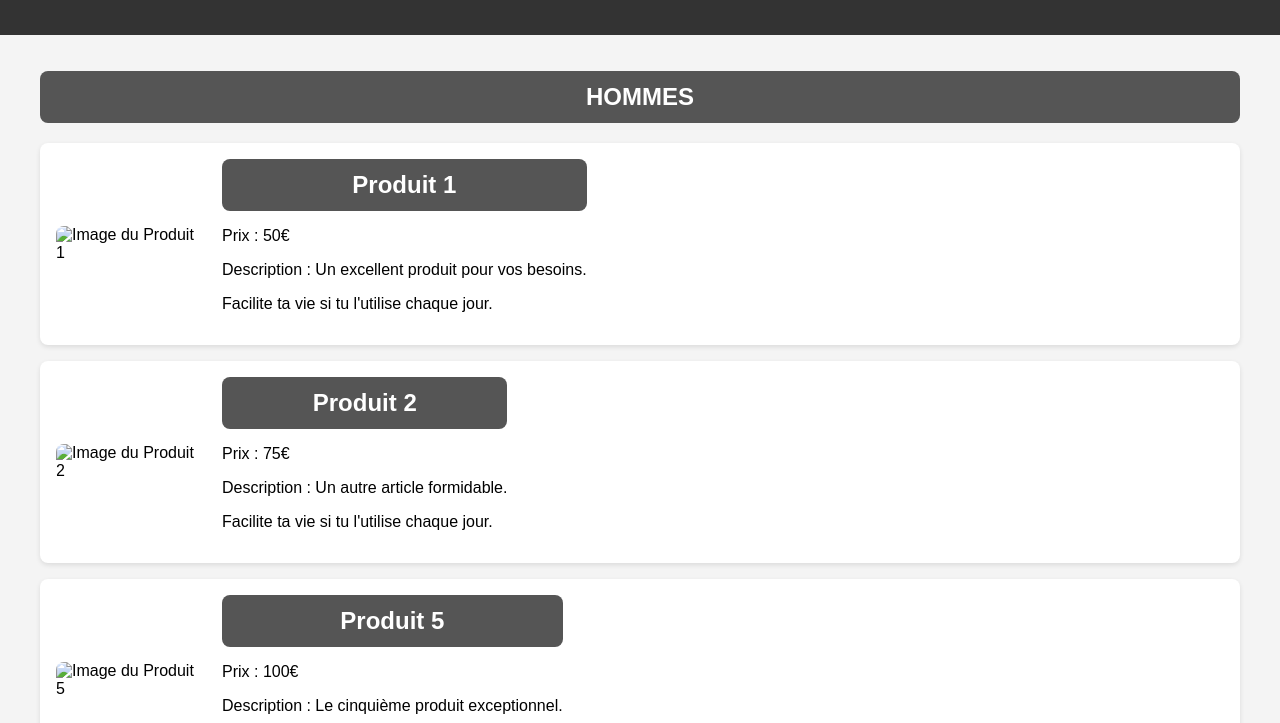
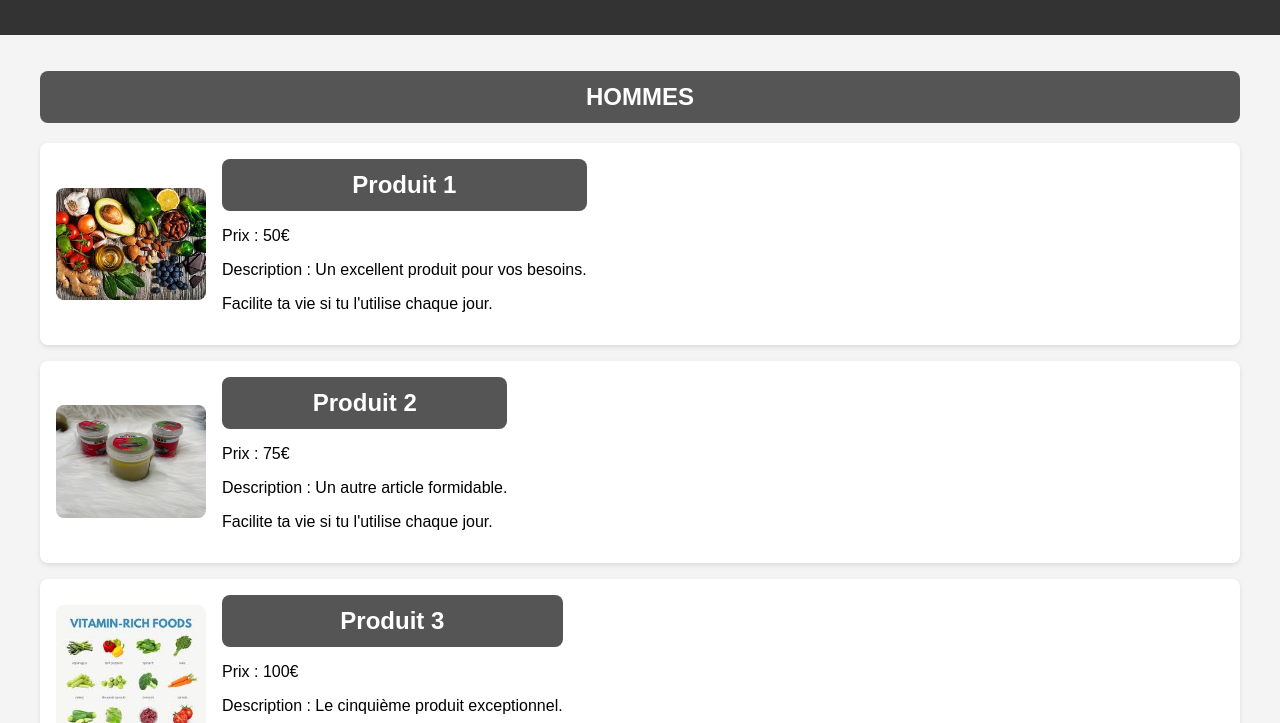
Before and after one commit to koffi95/Website_N, a plain HTML site: page index.html in a window 1280 px wide. Both pictures are taken after a click on the element "HOMMES". Shown: the part 77-800 px from the top of the page. Drawn offline with Linux system fonts and the light colour scheme.

Commit message:
Pictures Add

```diff
--- a/index.html
+++ b/index.html
@@ -129,7 +129,7 @@
         <div class="products" id="men-products">
             <!-- Product 1 -->
             <div class="product" onclick="toggleDetails('details1')" aria-expanded="false" role="button">
-                <img src="produit1.jpg" alt="Image du Produit 1" loading="lazy">
+                <img src="/images/produit1.jpg" alt="Image du Produit 1" loading="lazy">
                 <div>
                     <h2>Produit 1</h2>
                     <p>Prix : 50€</p>
@@ -143,7 +143,7 @@
 
             <!-- Repeat for products 2 through 5 -->
             <div class="product" onclick="toggleDetails('details2')" aria-expanded="false" role="button">
-                <img src="produit2.jpg" alt="Image du Produit 2" loading="lazy">
+                <img src="/images/produit2.jpg" alt="Image du Produit 2" loading="lazy">
                 <div>
                     <h2>Produit 2</h2>
                     <p>Prix : 75€</p>
@@ -157,9 +157,9 @@
 
             <!-- Repeat for each product up to Product 5 -->
             <div class="product" onclick="toggleDetails('details5')" aria-expanded="false" role="button">
-                <img src="produit5.jpg" alt="Image du Produit 5" loading="lazy">
+                <img src="/images/produit3.jpg" alt="Image du Produit 5" loading="lazy">
                 <div>
-                    <h2>Produit 5</h2>
+                    <h2>Produit 3</h2>
                     <p>Prix : 100€</p>
                     <p>Description : Le cinquième produit exceptionnel.</p>
                     <p>Facilite ta vie si tu l'utilise chaque jour.</p>
```
